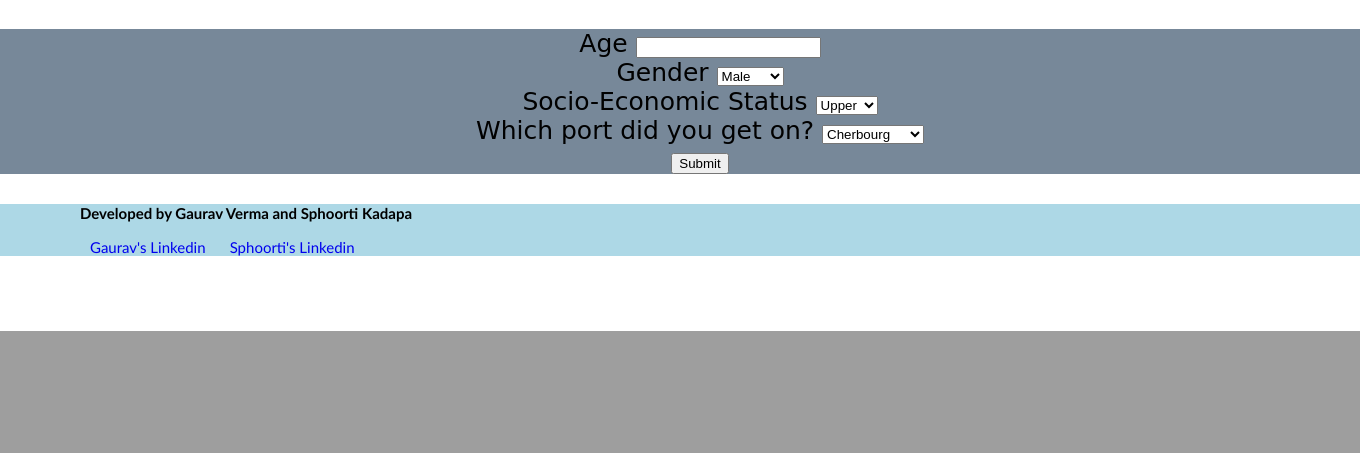
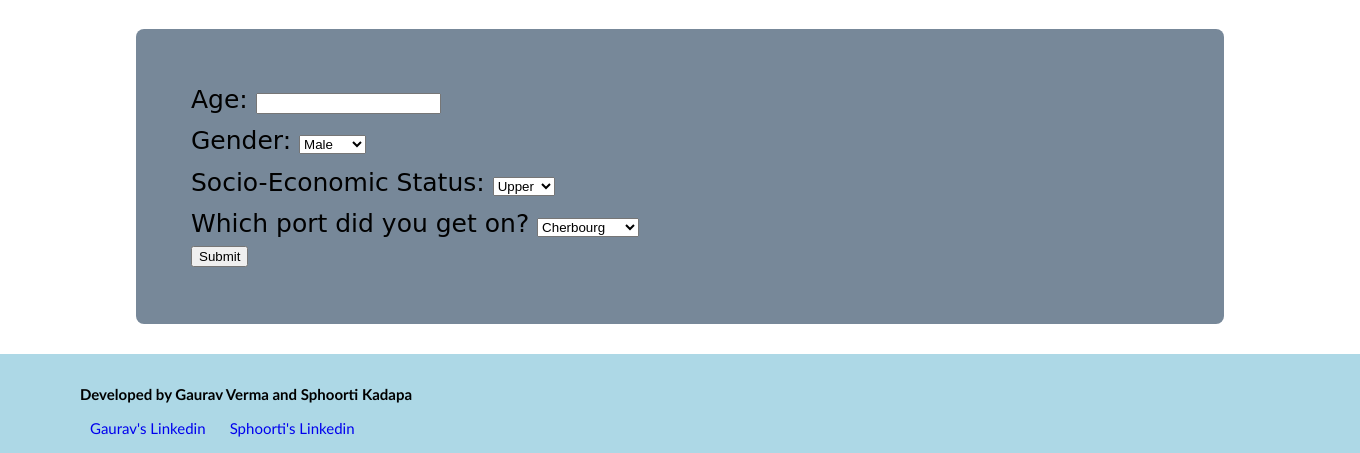
Before and after one commit to thegauravverma/titanic, a Flask app: page / in a window 1360 px wide. Shown: the part 469-922 px from the top of the page. Before the commit the page ends 800 px from the top, so only its background shows below. Run offline with Flask 2, Linux system fonts and the light colour scheme; parts of the project's set-up code (start-up, migrations or seed data) failed here and were passed over.

Commit message:
Improved Styling

```diff
--- a/static/css/index.css
+++ b/static/css/index.css
@@ -1,94 +1,83 @@
-body{
+body {
   margin: 0;
-    font-family: 'Gill Sans', 'Gill Sans MT', Calibri, 'Trebuchet MS', sans-serif;
+  font-family: "Gill Sans", "Gill Sans MT", Calibri, "Trebuchet MS", sans-serif;
 }
 
-
-a{
+a {
   text-decoration: none;
 }
 
-
-.container{
+.container {
   width: 1200px;
   padding: 0 15px;
   margin: 0 auto;
 }
 
-.top-wrapper{
+.top-wrapper {
+  width: 80%;
+  border-radius: 8px;
   padding: 180px 0 100px 0;
   background-image: url(https://www.historic-uk.com/wp-content/uploads/2017/04/the-sinking-of-the-rms-titanic.jpg);
   background-size: cover;
-    color : white;
+  color: white;
   text-align: center;
-    margin: 30px;
-
-
-
-
-
+  margin: 30px auto;
 }
 
-.top-wrapper h1{
-
-
+.top-wrapper h1 {
   font-size: 40px;
   letter-spacing: 3px;
   margin-bottom: 10px;
   color: whitesmoke;
-    display:inline;
-
+  display: inline;
 }
 
-
-.details{
-
+.details {
+  width: 80%;
+  padding: 1em 0;
+  border-radius: 8px;
   font-size: 25px;
-    font-family: cursive ;
+  font-family: cursive;
   background-color: lightslategray;
-    margin: 30px 0;
-    text-align: center;
-
+  margin: 30px auto;
+  text-align: left;
 }
 
-.container li{
+.container li {
   list-style: none;
+  padding: 0.25em 0;
 }
 
-footer{
+footer {
+  width: 100%;
   background-color: lightblue;
-    margin: 20px 0;
-
+  padding: 1em 0;
 }
 
-.container p{
+.container p {
   font-size: 15px;
   font-weight: bold;
-
 }
 
-.container a{
+.container a {
   font-size: 15px;
   padding: 10px;
-
-
 }
 
-.header-right{
+.header-right {
   font-size: 20px;
   background-color: rgba(83, 38, 38, 0.3);
   transition: all 0.5s;
   float: right;
   color: lavenderblush;
   box-shadow: 0 7px #1a7940;
-
 }
 
-.header-right :hover{
+.header-right :hover {
   background-color: rgb(187, 65, 28);
 }
 
-.enter :hover{
+.enter :hover {
   transition: all 0.5s;
   cursor: grab;
 }
--- a/templates/index.html
+++ b/templates/index.html
@@ -30,16 +30,16 @@
                 <!-- The result page -->
                 <form action="{{ url_for('predict')}}"method="post">
                     <ul>
-                  <li><label for="age">Age</label>
+                  <li><label for="age">Age: </label>
                     <input type="text" id="age" name="age"></li>
 
-               <li><label for="gender">Gender</label>
+               <li><label for="gender">Gender: </label>
                 <select name="gender" id="gender">
                     <option value="1">Male</option>
                     <option value="0">Female</option></li>
 
                 </select>
-                <li><label for="t_class"> Socio-Economic Status</label>
+                <li><label for="t_class"> Socio-Economic Status: </label>
                     <select name="t_class" id="t_class">
                         <br>
                           <option value="1">Upper</option>
@@ -48,7 +48,7 @@
 
                     </select>
                 <br>
-                <li><label for="port">Which port did you get on?</label>
+                <li><label for="port">Which port did you get on? </label>
                 <select name="port" id="port">
                     <option value="0">Cherbourg</option>
                     <option value="1">Queenstown</option>
```
Lines whose indentation alone changed are shown as unchanged.
